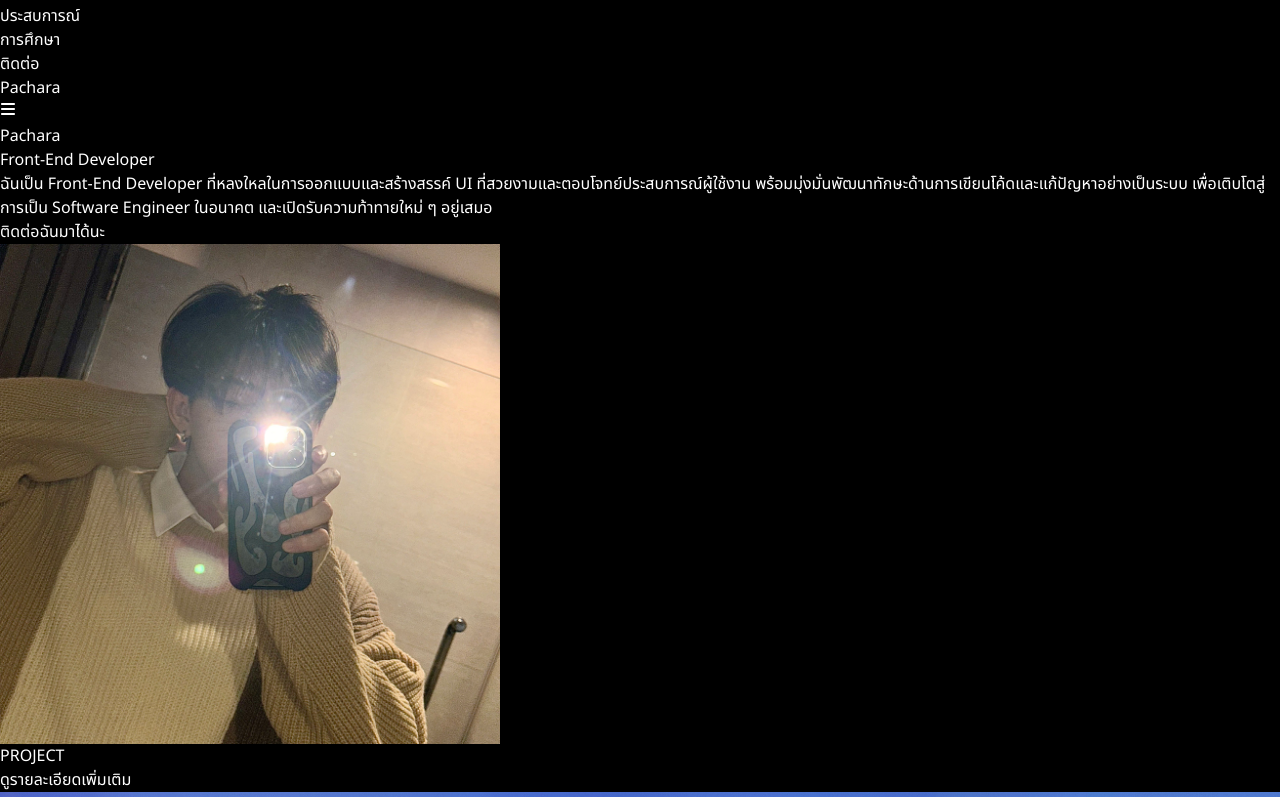
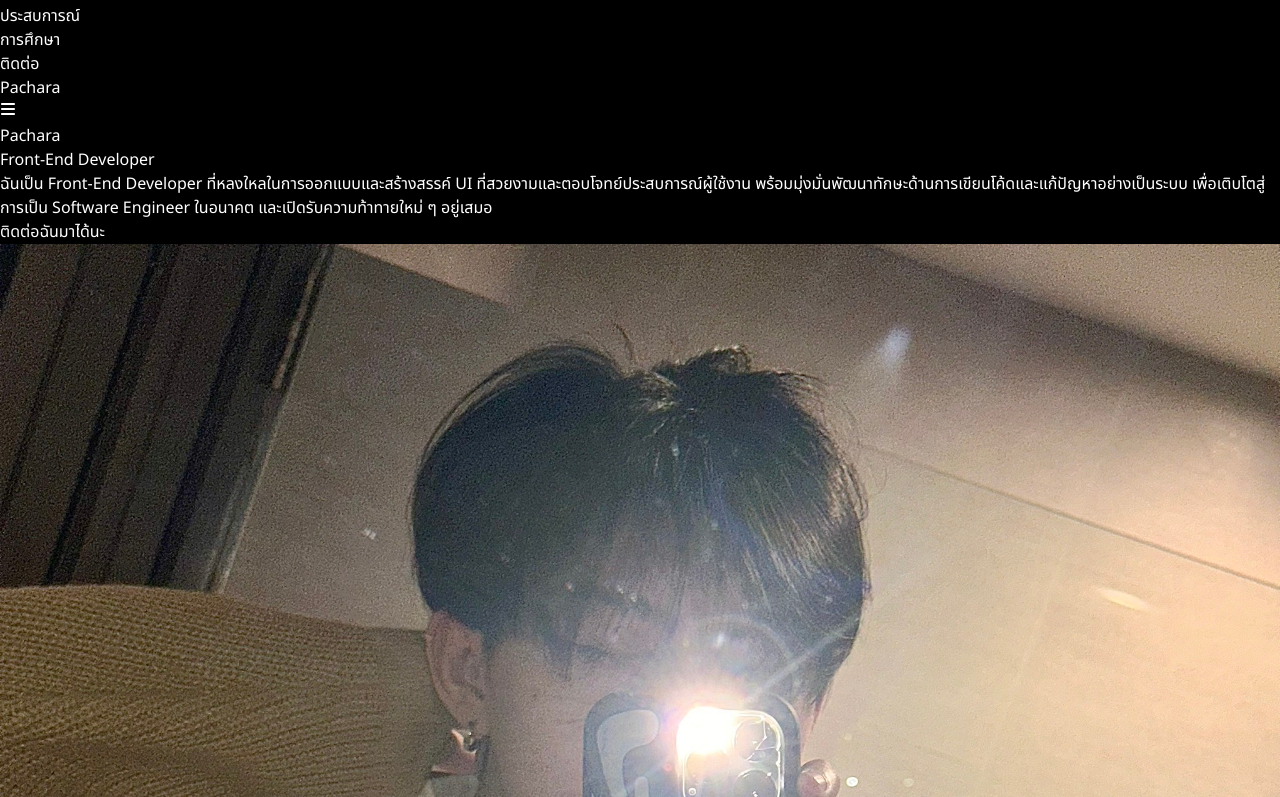
Before and after one commit to Pachared42/pachara, a React (Vite) app: page / in a window 1280 px wide. Shown: the part 243-1040 px from the top of the page. Built offline with nearby package versions, Linux system fonts and the light colour scheme.

Commit message:
Update Hero.jsx

```diff
--- a/src/components/Hero.jsx
+++ b/src/components/Hero.jsx
@@ -38,13 +38,14 @@ const Hero = () => {
   });
 
   return (
-    <section className="flex min-h-screen flex-wrap items-center">
+    <section className="flex min-h-screen flex-wrap items-center px-4 py-8 md:px-12 lg:px-24">
+      {/* Text Content */}
       <div className="w-full md:w-1/2" ref={heroRef}>
         <motion.h2
           variants={textVariants(0)}
           initial="hidden"
           animate={inView ? "visible" : "hidden"}
-          className="mb-8 p-2 text-5xl font-bold md:text-5xl lg:text-[8rem] lg:leading-[8rem]"
+          className="mb-6 p-2 text-3xl sm:text-4xl md:text-5xl lg:text-[5rem] xl:text-[8rem] leading-snug md:leading-tight lg:leading-[5rem] xl:leading-[8rem] font-bold"
         >
           {HERO.name}
         </motion.h2>
@@ -53,7 +54,7 @@ const Hero = () => {
           variants={textVariants(0.3)}
           initial="hidden"
           animate={inView ? "visible" : "hidden"}
-          className="p-2 text-3xl lg:text-5xl bg-gradient-to-r from-purple-500 to-orange-400 bg-clip-text text-transparent font-semibold"
+          className="p-2 block text-xl sm:text-2xl md:text-3xl lg:text-4xl xl:text-5xl bg-gradient-to-r from-purple-500 to-orange-400 bg-clip-text text-transparent font-semibold"
         >
           {HERO.greet}
         </motion.span>
@@ -62,7 +63,7 @@ const Hero = () => {
           variants={textVariants(0.6)}
           initial="hidden"
           animate={inView ? "visible" : "hidden"}
-          className="font-light mb-6 p-2 text-balance text-lx"
+          className="font-light mb-6 p-2 text-base sm:text-lg md:text-xl max-w-lg"
         >
           {HERO.description}
         </motion.p>
@@ -71,28 +72,27 @@ const Hero = () => {
           variants={textVariants(0.9)}
           initial="hidden"
           animate={inView ? "visible" : "hidden"}
-          className="text-md p-2 flex flex-col gap-4 md:flex-row"
+          className="p-2 flex flex-col gap-4 md:flex-row"
         >
           <button
             onClick={() => window.open("mailto:pachared.amr12@gmail.com")}
-            className="z-[1] hover:bg-white rounded-3xl text-white font-semibold hover:text-black py-3 px-10 border-[0.1px] border-white hover:border-transparent"
+            className="z-[1] hover:bg-white rounded-3xl text-white font-semibold hover:text-black py-3 px-8 md:px-10 border border-white hover:border-transparent transition-colors duration-300"
           >
             ติดต่อฉันมาได้นะ
           </button>
         </motion.div>
       </div>
 
-      <div className="w-full md:w-1/2 lg:p-8">
+      {/* Image Content */}
+      <div className="w-full md:w-1/2 lg:p-8 mt-8 md:mt-0">
         <div className="flex justify-center">
           <motion.img
             variants={imageVariants}
             initial="hidden"
             animate={inView ? "visible" : "hidden"}
             src={pachara}
-            width={500}
-            height={500}
             alt="pachara"
-            className="rounded-3xl"
+            className="rounded-3xl max-w-full w-[280px] sm:w-[350px] md:w-[450px] lg:w-[500px] object-cover"
           />
         </div>
       </div>
```
